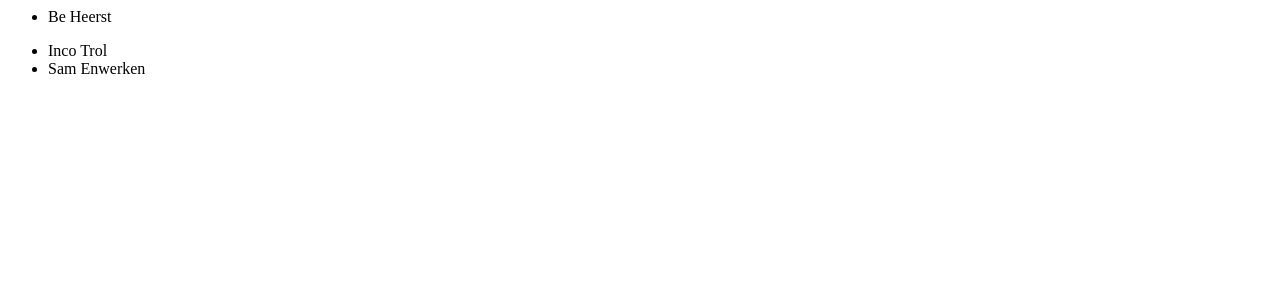
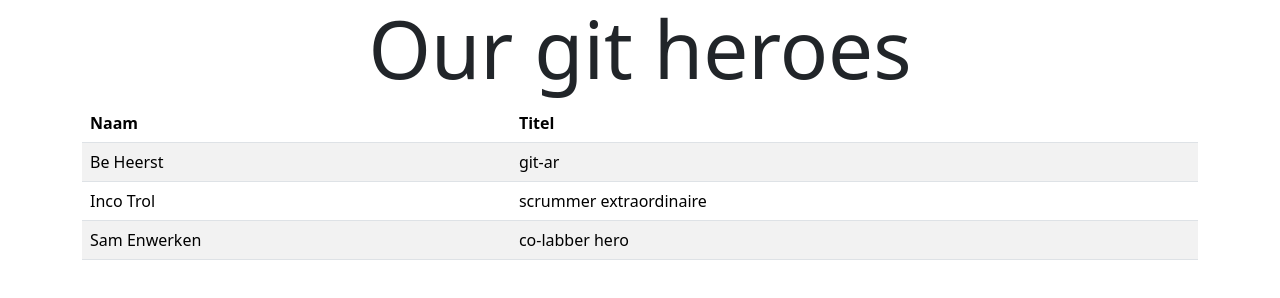
Before and after one commit to ensiorGerard/pizza, a plain HTML site: page index.html in a window 1280 px wide. Drawn offline with nearby package versions, Linux system fonts and the light colour scheme.

Commit message:
bootstrap it a little

```diff
--- a/index.html
+++ b/index.html
@@ -1,7 +1,32 @@
-<ul>
-    <li>Be Heerst</li>
-</ul>
-<ul>
-    <li>Inco Trol</li>
-    <li>Sam Enwerken</li>
-</ul>
+<head>
+    <link href="https://cdn.jsdelivr.net/npm/bootstrap@5.3.3/dist/css/bootstrap.min.css" rel="stylesheet"
+        integrity="sha384-QWTKZyjpPEjISv5WaRU9OFeRpok6YctnYmDr5pNlyT2bRjXh0JMhjY6hW+ALEwIH" crossorigin="anonymous">
+</head>
+
+<body>
+    <div class="container text-center">
+        <h1 class="display-1">Our git heroes</h1>
+        <table class="table table-striped table-hover">
+            <thead>
+                <tr>
+                    <th>Naam</th>
+                    <th>Titel</th>
+                </tr>
+            </thead>
+            <tbody>
+                <tr onclick="window.location='bio_be_heerst.html';">
+                    <td>Be Heerst</td>
+                    <td>git-ar</td>
+                </tr>
+                <tr onclick="window.location='bio_inco_trol.html';">
+                    <td>Inco Trol</td>
+                    <td>scrummer extraordinaire</td>
+                </tr>
+                <tr onclick="window.location='bio_sam_enwerken.html';">
+                    <td>Sam Enwerken</td>
+                    <td>co-labber hero</td>
+                </tr>
+            </tbody>
+        </table>
+    </div>
+</body>
```
Also changed, not shown: bio_sam_enwerken.html (+29 -1 lines), beheerst.png (added), incontrol.png (added), samenwerken.png (added).
